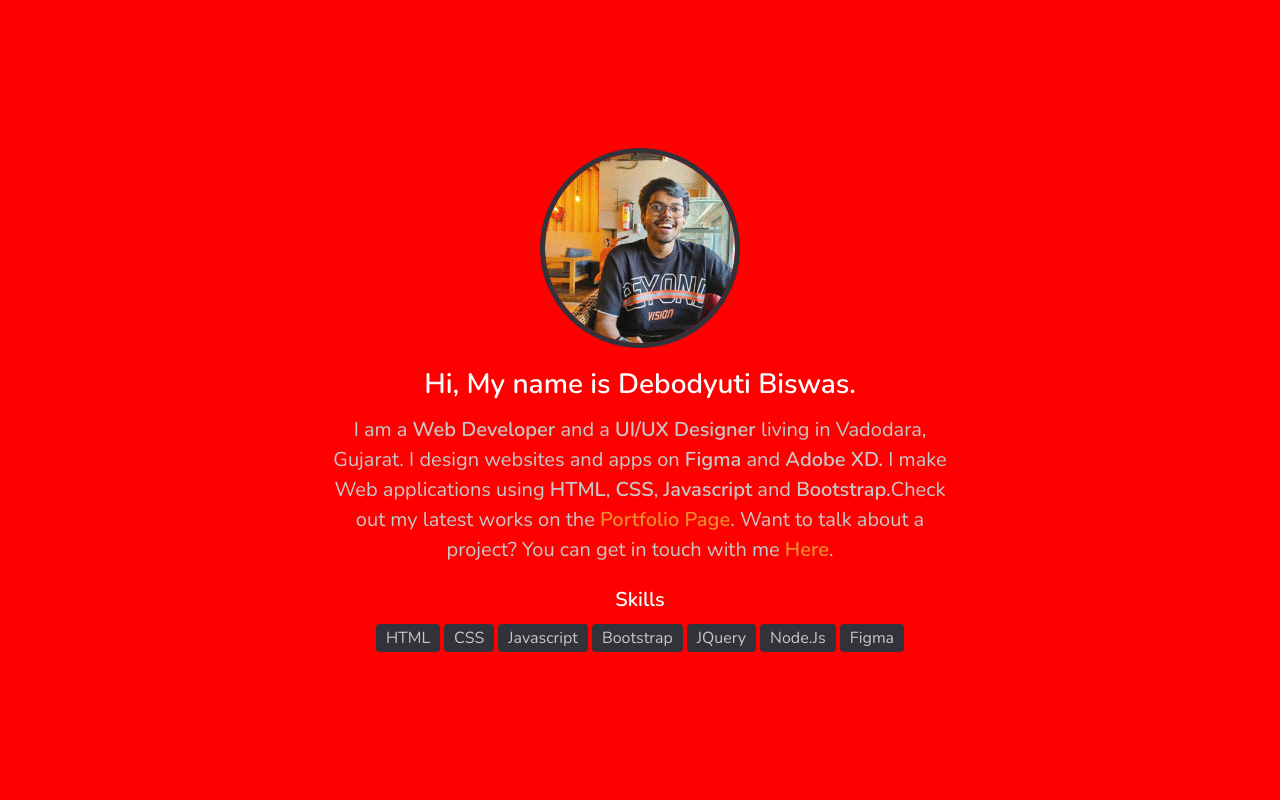
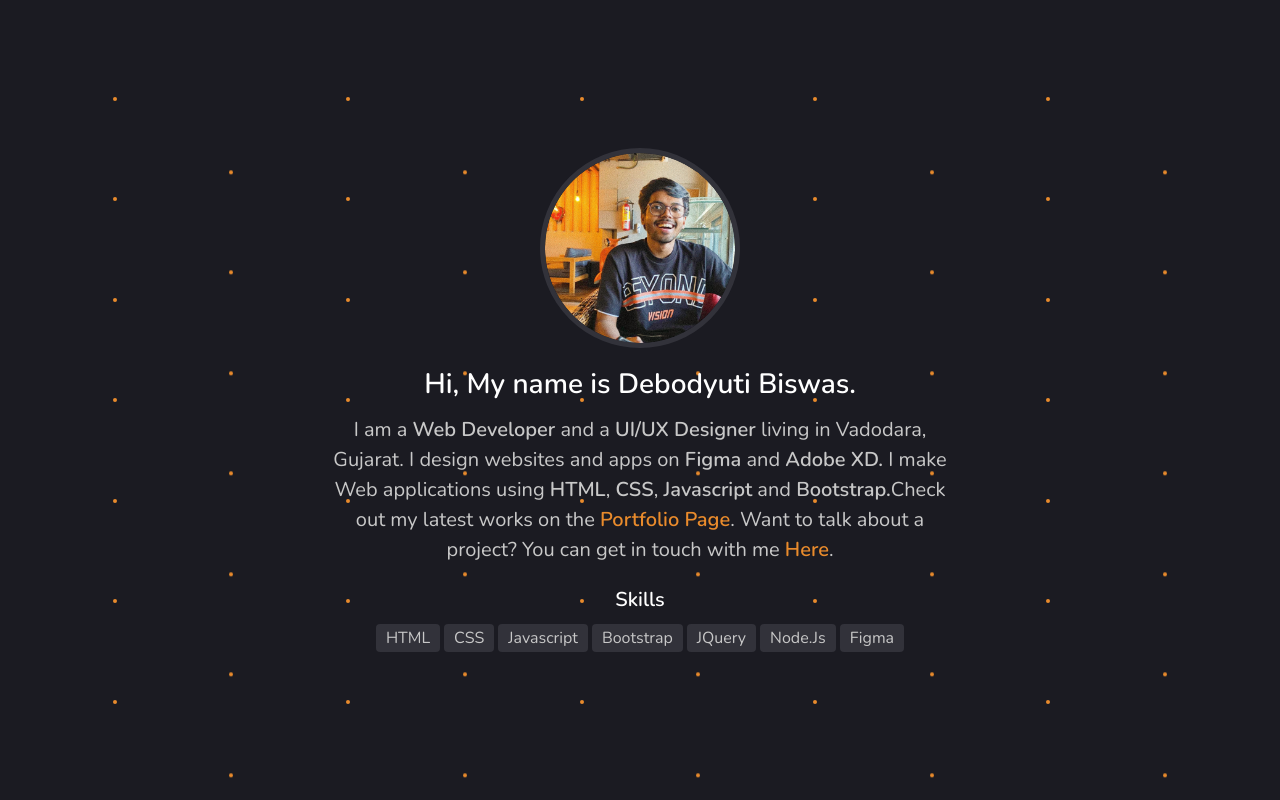
Before and after one commit to debodyuti1/portfolio-1, a PHP site: page / in a window 1280 px wide. Run offline with PHP 8.4, Linux system fonts and the light colour scheme.

Commit message:
background animation

```diff
--- a/css/style.css
+++ b/css/style.css
@@ -88,10 +88,35 @@
     top: 0;
     height: 100%;
     width: 100%;
-    background-color: red;
     z-index: -1;
+    display: flex;
+    flex-wrap: wrap;
+    align-content: space-evenly;
 
 }
+.bg-animation-effect div{
+    height: 4px;
+    width: 4px;
+    background-color: var(--main-color);
+    margin-left: calc((100% - 40px) / 11);
+    border-radius: 50%;
+}
+.bg-animation-effect div:nth-child(even){
+    animation: evenItems 9s linear infinite;
+}
+
+@keyframes evenItems{
+    0%{
+        transform: translateY(0vh);
+    }
+    100%{
+        transform: translateY(12.5vh);
+    }
+}
+.bg-animation-effect div:nth-child(odd){
+
+}
+
 
 /* ----------------
 About Section
--- a/js/script.js
+++ b/js/script.js
@@ -1,6 +1,12 @@
 // Bg Animation Effect
 function bgAnimationItems(){
     const rows = 7,cols = 10;
-
+    for(let i = 0; i < rows; i++) {
+        for (let j = 0; j < cols; j++){
+            const div = document.createElement("div");
+            div.className = 'col-${j+1}';
+            document.querySelector(".bg-animation-effect").appendChild(div);
+        }
+    }
 }
 bgAnimationItems();
```
